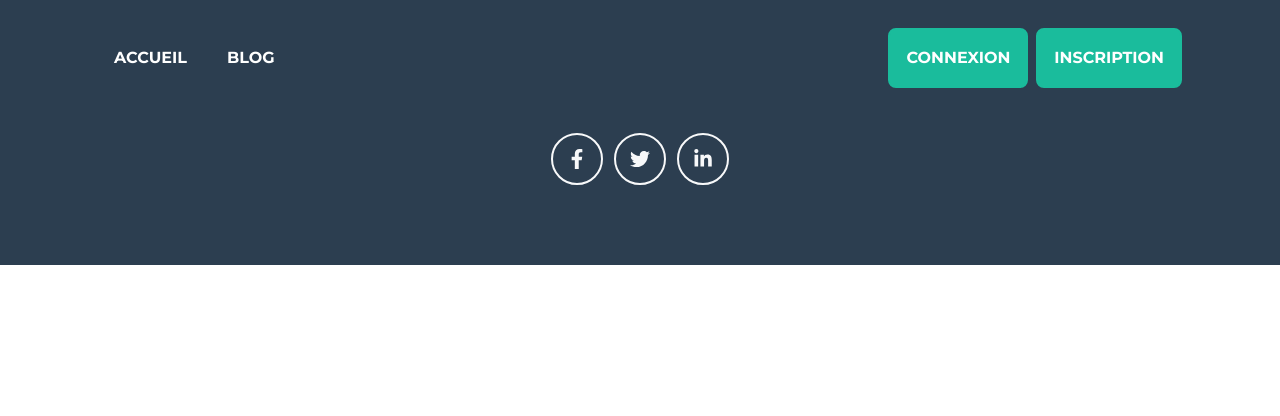
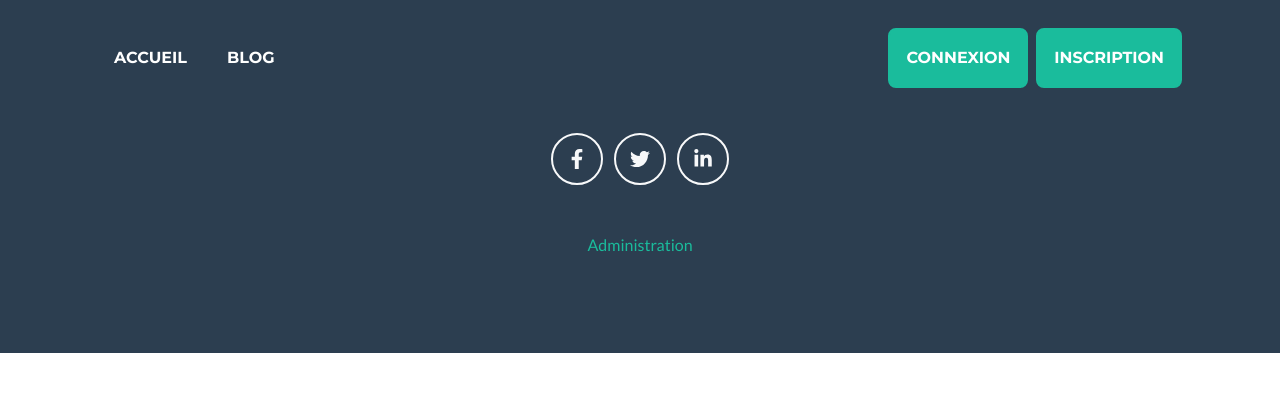
Before and after one commit to briandidierjean/projet5-da-php-symfony-oc, a PHP site: template src/views/template.html.twig in a window 1280 px wide. Shown: the top 416 px of the page. Run offline with PHP 8.4, Linux system fonts and the light colour scheme; the template is opened without the code that fills it, so the values that code supplies are empty; some libraries are stand-ins or nearby versions.

Commit message:
Add administration link in template

```diff
--- a/src/views/template.html.twig
+++ b/src/views/template.html.twig
@@ -51,8 +51,8 @@
 		<!-- Footer-->
 		<footer class="footer text-center">
 			<div class="container">
+        <!-- Footer Social Icons-->
 				<div class="row">
-					<!-- Footer Social Icons-->
 					<div class="col-12">
 						<h4 class="text-uppercase mb-4">Retrouvez-moi sur :</h4>
 						<a class="btn btn-outline-light btn-social mx-1" href="https://twitter.com/BrianDidierjean">
@@ -66,6 +66,12 @@
 						</a>
 					</div>
 				</div>
+        <!-- Administration Panel Link -->
+        <div class="row mt-5">
+          <div class="col-12">
+            <p><a href="">Administration</a></p>
+          </div>
+        </div>
 			</div>
 		</footer>
     <!-- Scripts -->
```
